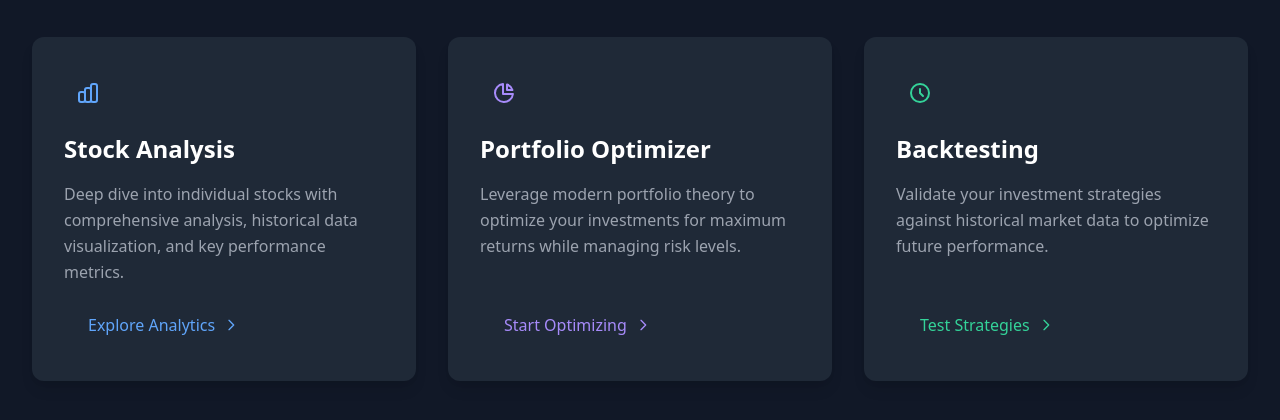
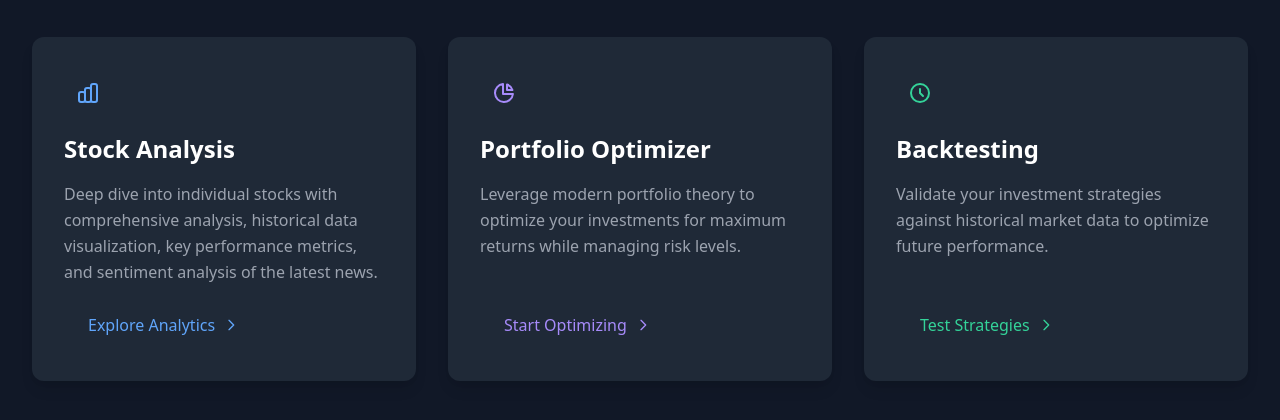
Before and after one commit to zikous/pole-projet-data-s7, a Flask app: page / in a window 1280 px wide. Shown: the part 350-770 px from the top of the page. Run offline with Flask 3, Linux system fonts and the light colour scheme; parts of the project's set-up code (start-up, migrations or seed data) failed here and were passed over; some libraries are stand-ins or nearby versions.

Commit message:
homepage

```diff
--- a/app/templates/index.html
+++ b/app/templates/index.html
@@ -37,7 +37,8 @@
                 <h3 class="text-2xl font-bold text-white group-hover:text-blue-300 transition-colors">Stock Analysis
                 </h3>
                 <p class="text-gray-400 leading-relaxed">Deep dive into individual stocks with comprehensive analysis,
-                    historical data visualization, and key performance metrics.</p>
+                    historical data visualization, key performance metrics, and sentiment analysis of the latest news.
+                </p>
             </header>
             <div class="pt-4">
                 <a href="/stock-analysis"
```
